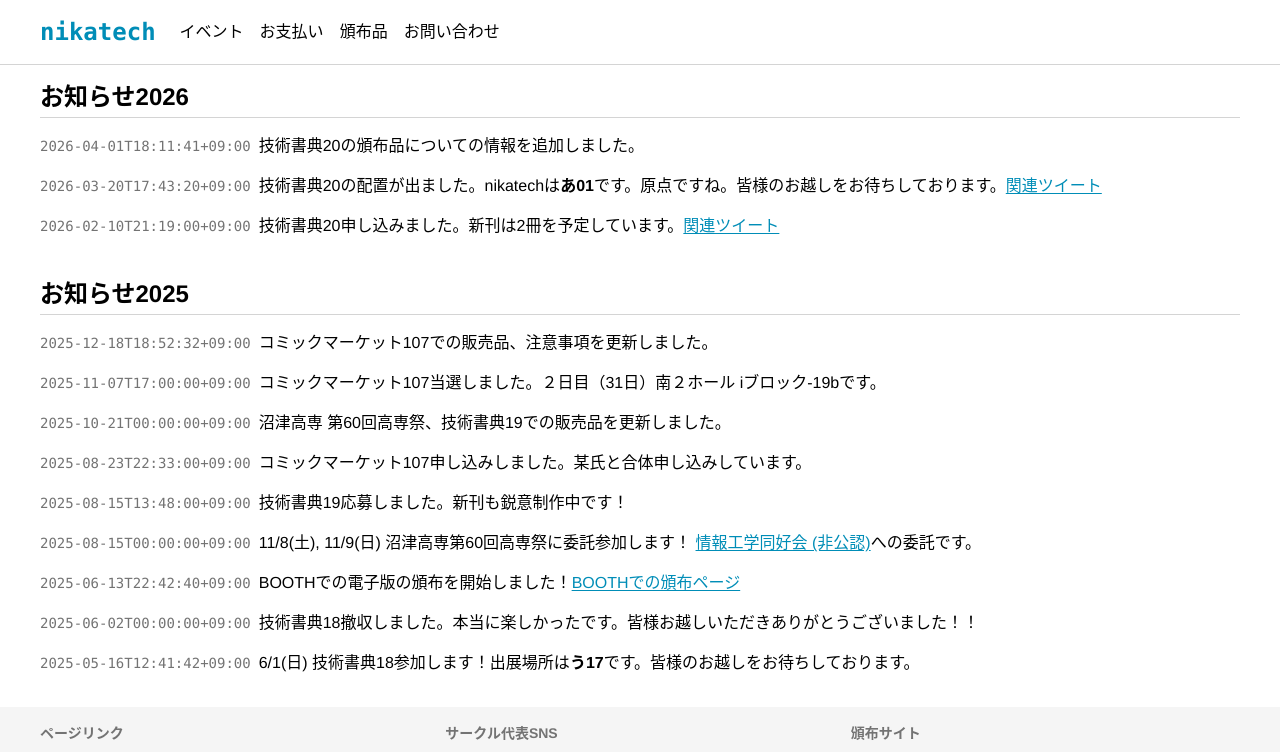
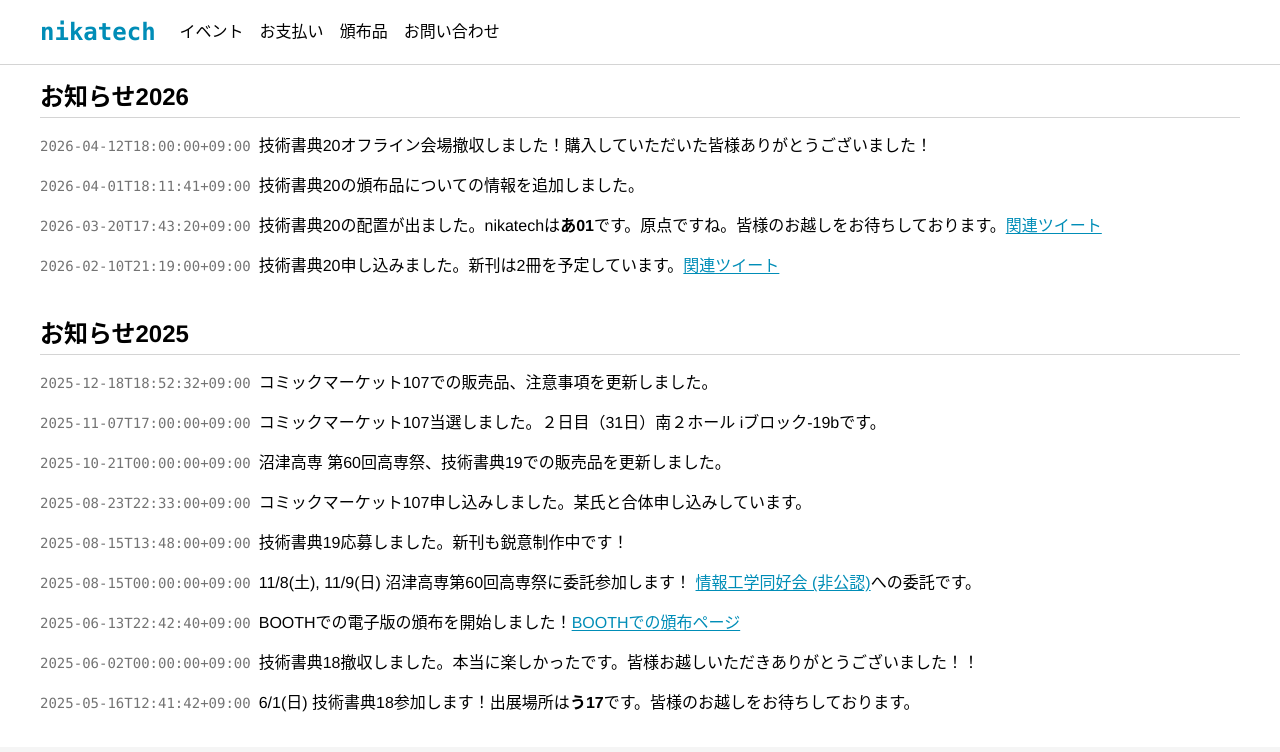
Before and after one commit to nikachu2012/nikatech-site, a Next.js app: page /announcement in a window 1280 px wide. Shown: the top 752 px of the page. Built offline with nearby package versions, Linux system fonts and the light colour scheme.

Commit message:
[add] TBF20オフライン会場撤収のお知らせを追加

```diff
--- a/app/(default)/announcement/announcement.tsx
+++ b/app/(default)/announcement/announcement.tsx
@@ -6,12 +6,18 @@ export function Announcement() {
         <ul className="list-disc flex flex-col gap-4 my-4">
 
             <li className="flex flex-col lg:flex-row gap-1 lg:gap-2 items-left lg:items-center">
+                <span className="font-mono text-neutral-500 text-sm">{GetDateISO8601String(new Date("2026-04-12T18:00:00.000+09:00"))}</span>
+                <div>
+                    技術書典20オフライン会場撤収しました！購入していただいた皆様ありがとうございました！
+                </div>
+            </li>
+
+            <li className="flex flex-col lg:flex-row gap-1 lg:gap-2 items-left lg:items-center">
                 <span className="font-mono text-neutral-500 text-sm">{GetDateISO8601String(new Date("2026-04-01T18:11:41.000+09:00"))}</span>
                 <div>
                     技術書典20の頒布品についての情報を追加しました。
                 </div>
             </li>
-
 
             <li className="flex flex-col lg:flex-row gap-1 lg:gap-2 items-left lg:items-center">
                 <span className="font-mono text-neutral-500 text-sm">{GetDateISO8601String(new Date("2026-03-20T17:43:20.000+09:00"))}</span>
```
